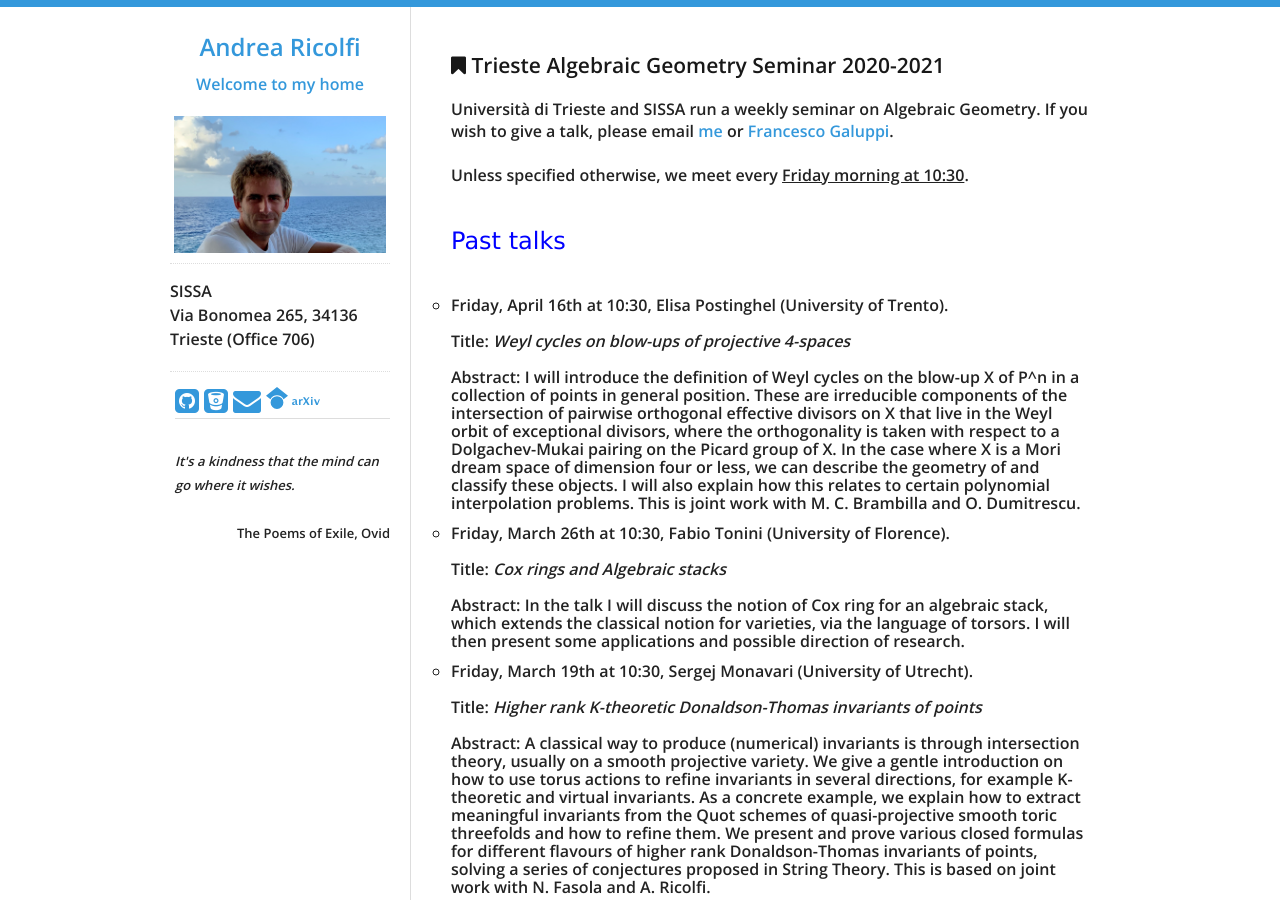
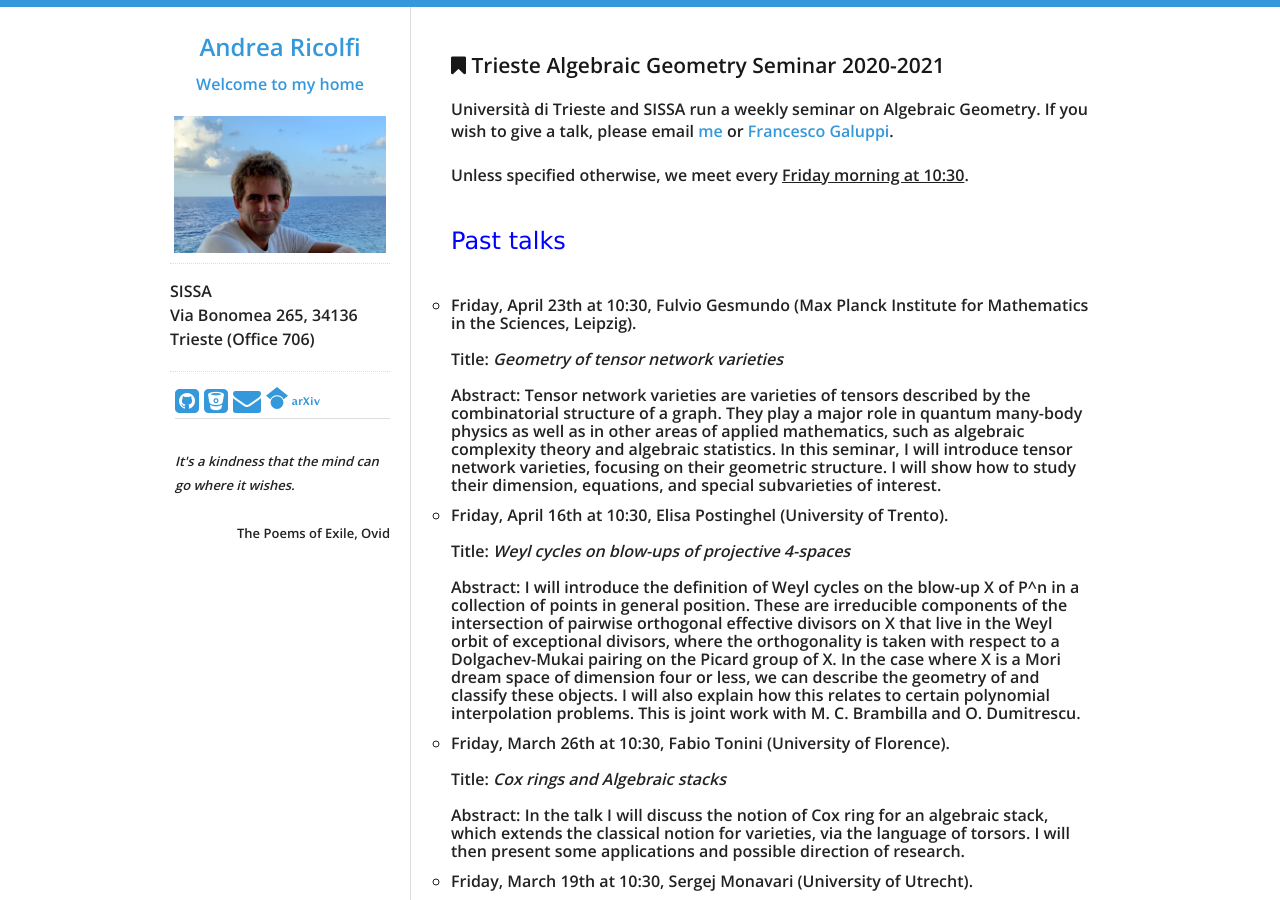
Before and after one commit to atricolfi/atricolfi.github.io, a Jekyll site: the page built from MATHEMATICS/AGseminarOLD.html, in a window 1280 px wide and 900 px high. Built offline with Jekyll 4.4.1, drawn with Linux system fonts in a browser that asks for light colours.

Commit message:
Update AGseminarOLD.html

```diff
--- a/MATHEMATICS/AGseminarOLD.html
+++ b/MATHEMATICS/AGseminarOLD.html
@@ -23,6 +23,19 @@ Past talks
   <br>
 
   <ul style="list-style-type:circle">
+
+<li> Friday, April 23th at 10:30, Fulvio Gesmundo (Max Planck Institute for Mathematics in the Sciences, Leipzig).
+<br>
+<br>
+Title: <em>Geometry of tensor network varieties</em>
+  <br>
+  <br>
+Abstract: Tensor network varieties are varieties of tensors described by the combinatorial structure of a graph.
+  They play a major role in quantum many-body physics as well as in other areas of applied mathematics, such as algebraic
+  complexity theory and algebraic statistics.
+In this seminar, I will introduce tensor network varieties, focusing on their geometric structure.
+I will show how to study their dimension, equations, and special subvarieties of interest.
+</li>
 
  <li> Friday, April 16th at 10:30, Elisa Postinghel (University of Trento).
 <br>
```
